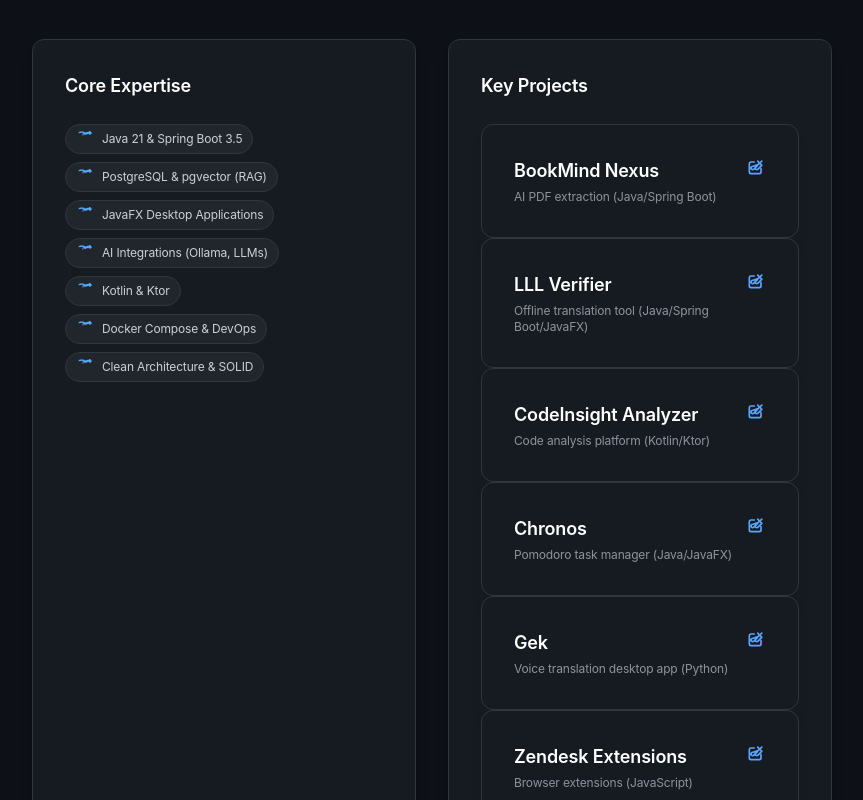
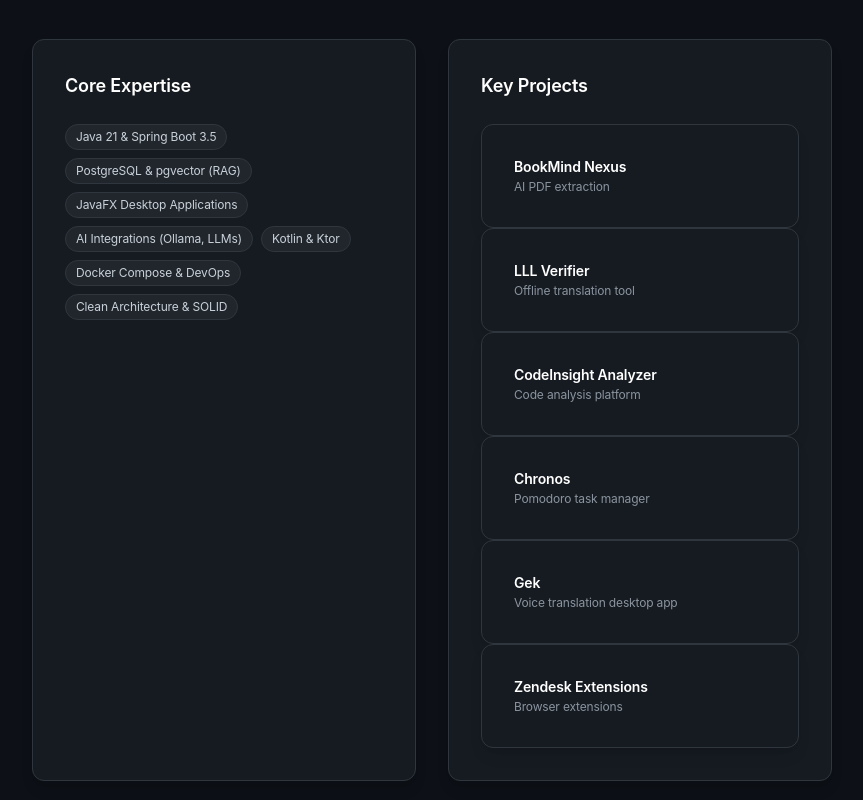
Before and after one commit to samirmina/Portfolio, a Next.js app: page /about in a window 1280 px wide. Shown: the part 720-1520 px from the top of the page, without its empty margins (208-1071 px from the left). Built offline with nearby package versions, Linux system fonts and the light colour scheme.

Commit message:
Clean-up: minimalist repository cards and About page design

```diff
--- a/pages/about.tsx
+++ b/pages/about.tsx
@@ -1,5 +1,4 @@
 import Link from 'next/link';
-import { Icon } from '@/components/ui/Icon';
 import { Card } from '@/components/ui/Card';
 import { Button } from '@/components/ui/Button';
 
@@ -17,32 +16,32 @@ export default function About() {
   const projects = [
     {
       title: 'BookMind Nexus',
-      description: 'AI PDF extraction (Java/Spring Boot)',
+      description: 'AI PDF extraction',
       url: 'https://github.com/samirmina/bookmind-nexus',
     },
     {
       title: 'LLL Verifier',
-      description: 'Offline translation tool (Java/Spring Boot/JavaFX)',
+      description: 'Offline translation tool',
       url: 'https://github.com/samirmina/lll-verifier',
     },
     {
       title: 'CodeInsight Analyzer',
-      description: 'Code analysis platform (Kotlin/Ktor)',
+      description: 'Code analysis platform',
       url: 'https://github.com/samirmina/codeinsight-analyzer',
     },
     {
       title: 'Chronos',
-      description: 'Pomodoro task manager (Java/JavaFX)',
+      description: 'Pomodoro task manager',
       url: 'https://github.com/samirmina/chronos',
     },
     {
       title: 'Gek',
-      description: 'Voice translation desktop app (Python)',
+      description: 'Voice translation desktop app',
       url: 'https://github.com/samirmina/gek',
     },
     {
       title: 'Zendesk Extensions',
-      description: 'Browser extensions (JavaScript)',
+      description: 'Browser extensions',
       url: 'https://github.com/samirmina/zendesk-extensions',
     },
   ];
@@ -81,23 +80,22 @@ export default function About() {
         </div>
 
         <div className="mt-16 grid grid-cols-1 sm:grid-cols-2 gap-8">
-          <Card>
+          <Card className="p-6">
             <h3 className="text-lg font-semibold text-white mb-6">Core Expertise</h3>
             <div className="flex flex-wrap gap-2">
               {expertise.map((tag) => (
                 <span
                   key={tag}
-                  className="flex items-center gap-1.5 px-2.5 py-1 rounded-full bg-[#21262d] border border-[#30363d] text-xs text-[#c9d1d9]"
+                  className="px-2.5 py-1 rounded-full bg-[#21262d] border border-[#30363d] text-xs text-[#c9d1d9]"
                 >
-                  <Icon name="language" className="w-3 h-3 text-[#58a6ff]" />
                   {tag}
                 </span>
               ))}
             </div>
           </Card>
-          <Card>
+          <Card className="p-6">
             <h3 className="text-lg font-semibold text-white mb-6">Key Projects</h3>
-            <div className="space-y-4">
+            <div className="space-y-3">
               {projects.map((project) => (
                 <Link
                   key={project.title}
@@ -105,15 +103,16 @@ export default function About() {
                   target="_blank"
                   rel="noopener noreferrer"
                 >
-                  <Card className="p-5 hover:bg-[#161b22]/50 transition-colors cursor-pointer group">
+                  <Card className="p-4 hover:bg-[#161b22]/50 transition-colors cursor-pointer group">
                     <div className="flex items-start justify-between">
-                      <div>
-                        <h4 className="text-lg font-semibold text-white group-hover:text-[#58a6ff] transition-colors">
+                      <div className="flex-1">
+                        <h4 className="text-sm font-semibold text-white group-hover:text-[#58a6ff] transition-colors">
                           {project.title}
                         </h4>
-                        <p className="text-xs text-[#8b949e] mt-1">{project.description}</p>
+                        <p className="text-xs text-[#8b949e] mt-0.5">
+                          {project.description}
+                        </p>
                       </div>
-                      <Icon name="external" className="w-4 h-4 text-[#58a6ff]" />
                     </div>
                   </Card>
                 </Link>
--- a/src/components/sections/RepositoryCard.tsx
+++ b/src/components/sections/RepositoryCard.tsx
@@ -1,9 +1,6 @@
 import { Card } from '@/components/ui/Card';
 import { Button } from '@/components/ui/Button';
-import { Icon } from '@/components/ui/Icon';
-/** Format a date deterministically (locale-independent) to avoid hydration
- * mismatches: the server and client can otherwise disagree on locale-based
- * formatting like toLocaleDateString(). */
+
 function formatCommitDate(iso: string): string {
   const date = new Date(iso);
   if (Number.isNaN(date.getTime())) return '';
@@ -27,49 +24,30 @@ export function RepositoryCard({
   title,
   description,
   url,
-  stargazers,
   commitCount,
   lastCommitAt,
   language,
 }: RepositoryCardProps) {
   return (
-    <Card className="flex flex-col gap-6">
-      <div className="flex items-start justify-between gap-4">
-        <div className="flex flex-col gap-1">
+    <Card className="p-6 flex flex-col gap-4">
       <h3 className="text-lg font-semibold text-[#c9d1d9]">{title}</h3>
+      <p className="text-sm text-[#8b949e] leading-relaxed">{description}</p>
+      <div className="flex flex-wrap gap-2 mb-2">
         {language && (
-            <span className="text-xs px-2 py-1 rounded bg-[#21262d] text-[#c9d1d9] border border-[#30363d]">
+          <span className="px-2 py-1 rounded-full bg-[#21262d] border border-[#30363d] text-xs text-[#c9d1d9]">
             {language}
           </span>
         )}
-        </div>
-      </div>
-      <p className="text-sm text-[#8b949e] leading-relaxed">{description}</p>
-      <div className="flex flex-wrap gap-4 text-xs text-[#8b949e]">
-        <span className="flex items-center gap-1">
-          <Icon name="star" className="w-3 h-3 text-[#c9d1d9]" />
-          {stargazers} stars
-        </span>
-        <span className="flex items-center gap-1">
-          <Icon name="calendar" className="w-3 h-3 text-[#c9d1d9]" />
-          {commitCount} commits
-        </span>
+        <span className="text-xs text-[#58a6ff]">{commitCount} commits</span>
         {lastCommitAt && (
-          <span className="flex items-center gap-1">
-            <Icon name="calendar" className="w-3 h-3 text-[#c9d1d9]" />
-            Last: {formatCommitDate(lastCommitAt)}
-          </span>
+          <span className="text-xs text-[#8b949e]">{formatCommitDate(lastCommitAt)}</span>
         )}
       </div>
-      <div className="mt-auto">
-        <Button variant="outline" size="sm" asChild>
+      <Button variant="outline" size="sm" asChild className="w-fit">
         <a href={url} target="_blank" rel="noopener noreferrer">
-            <span className="flex items-center gap-1">
-              View Repository <Icon name="external" className="w-3 h-3" />
-            </span>
+          View
         </a>
       </Button>
-      </div>
     </Card>
   );
 }
```
Lines whose indentation alone changed are shown as unchanged.
